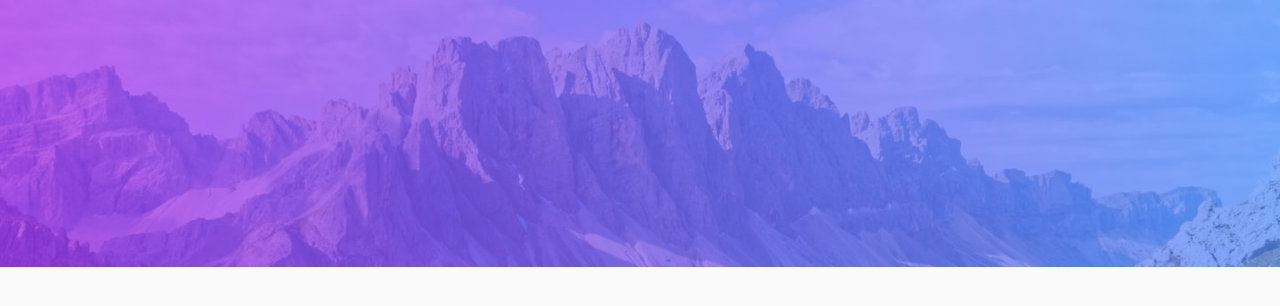
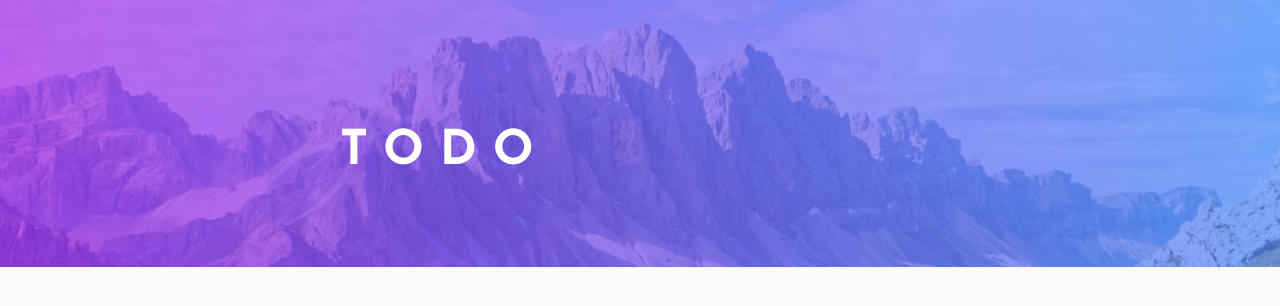
Before and after one commit to feeeyli/todo-app, a React (Create React App) app: page / in a window 1280 px wide. Shown: the top 306 px of the page. Built offline with nearby package versions, Linux system fonts and the light colour scheme.

Commit message:
:lipstick: create Header component

```diff
--- a/src/index.jsx
+++ b/src/index.jsx
@@ -1,5 +1,11 @@
 import React from "react";
 import ReactDOM from "react-dom";
+import Header from "./infra/layout/Header";
 import "./sass/base.scss";
 
-ReactDOM.render(<></>, document.getElementById("root"));
+ReactDOM.render(
+	<>
+		<Header />
+	</>,
+	document.getElementById("root")
+);
--- /dev/null
+++ b/src/infra/layout/Header/index.jsx
@@ -0,0 +1,12 @@
+import React from "react";
+import "./style.scss";
+
+const Header = () => {
+	return (
+		<header>
+			<h1>Todo</h1>
+		</header>
+	);
+};
+
+export default Header;
--- /dev/null
+++ b/src/infra/layout/Header/style.scss
@@ -0,0 +1,11 @@
+header {
+	width: 100%;
+	padding-bottom: 54px;
+
+	h1 {
+		letter-spacing: 16px;
+		color: #ffffff;
+		font-size: 48px;
+		text-transform: uppercase;
+	}
+}
--- a/src/sass/base.scss
+++ b/src/sass/base.scss
@@ -25,3 +25,7 @@ body,
 	flex-direction: column;
 	padding: 64px 0;
 }
+
+#root {
+	width: 600px;
+}
```
